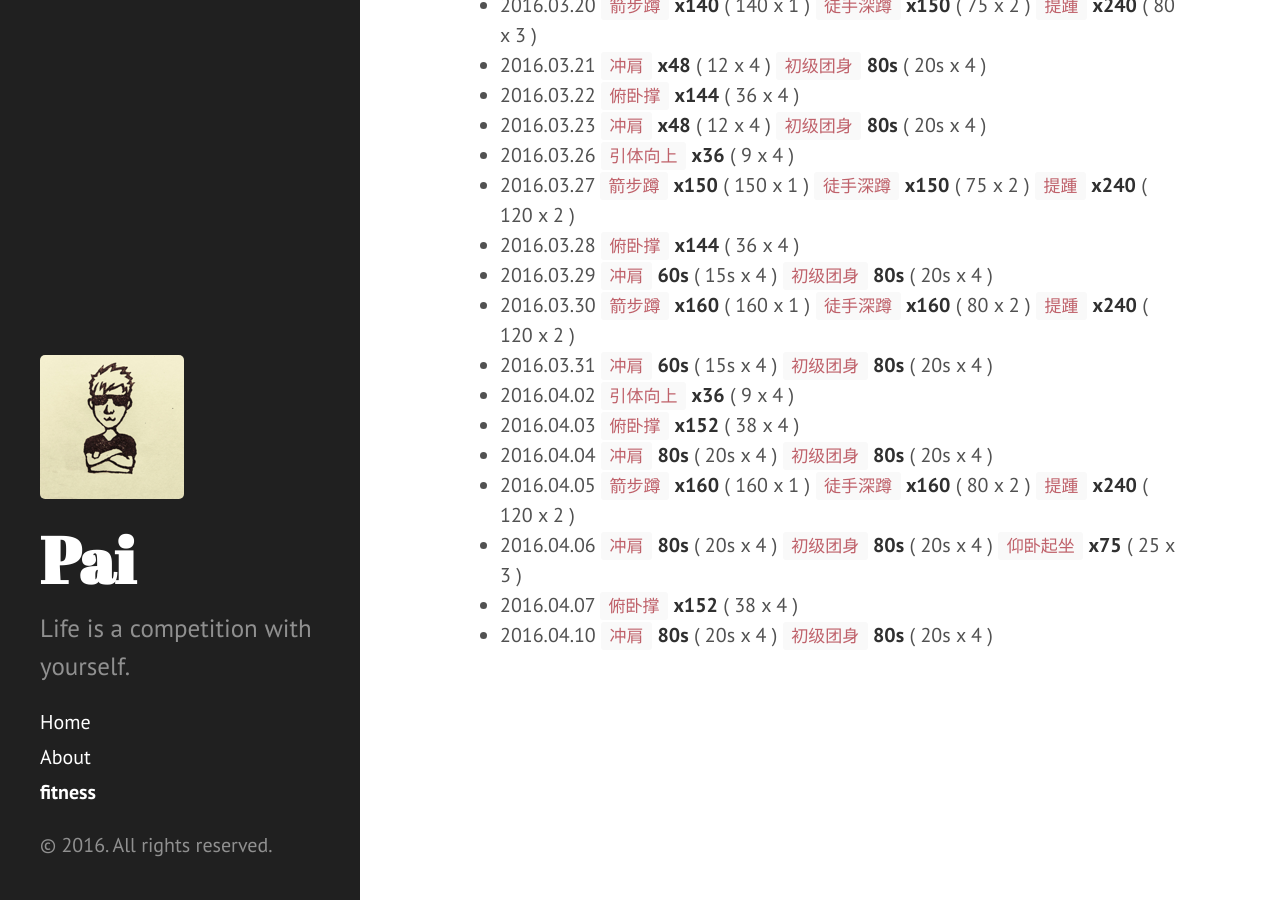
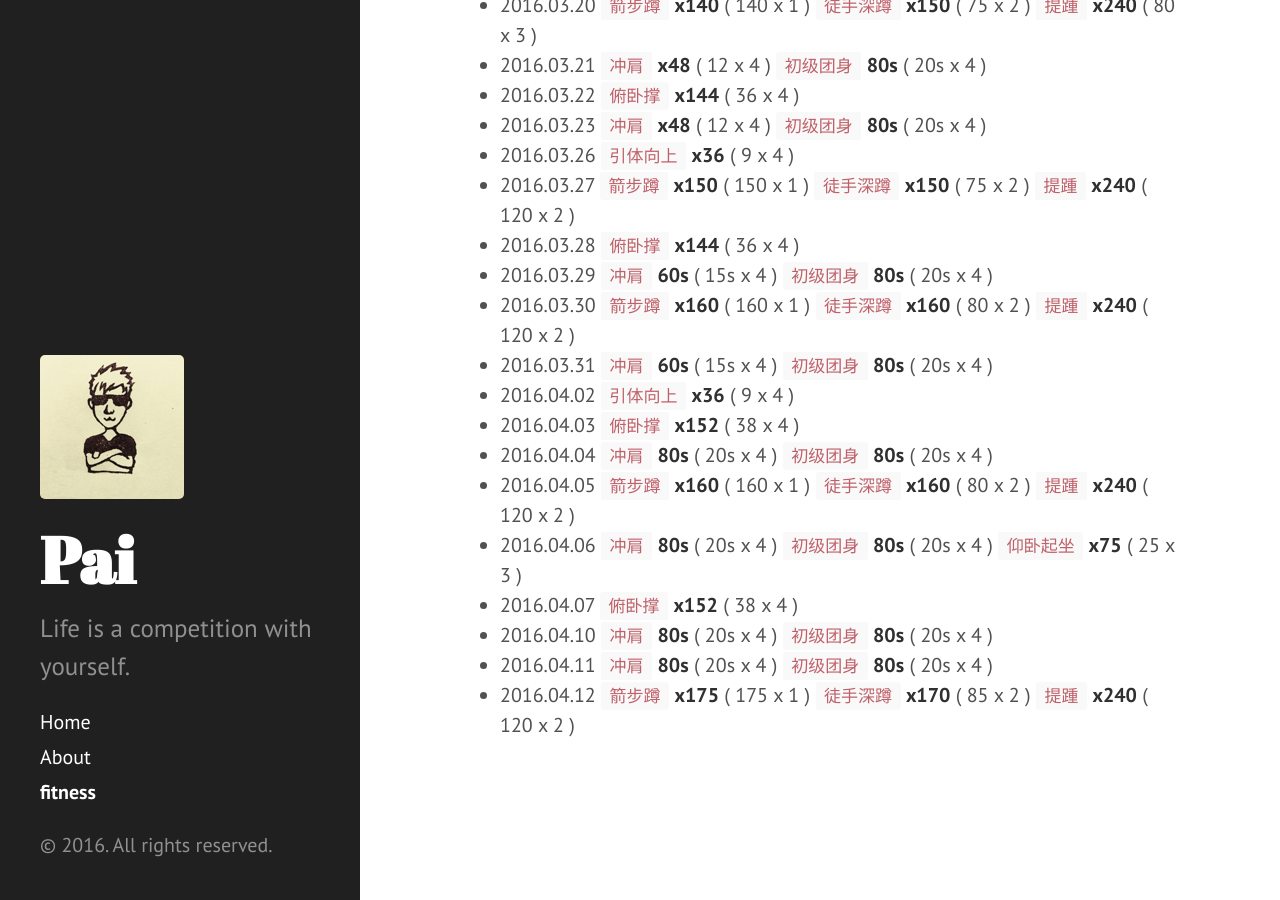
Before and after one commit to dragon8897/dragon8897.github.io, a Jekyll site: the page built from fitness.md, in a window 1280 px wide and 900 px high, scrolled down 3348 px. Built offline with Jekyll 4.4.1, drawn with Linux system fonts in a browser that asks for light colours; Markdown is read by kramdown in place of the engine named in the settings.

Commit message:
add fitness record.

```diff
--- a/fitness.md
+++ b/fitness.md
@@ -109,3 +109,5 @@ title: fitness
 - 2016.04.06 `冲肩` **80s** ( 20s x 4 ) `初级团身` **80s** ( 20s x 4 ) `仰卧起坐` **x75** ( 25 x 3 )
 - 2016.04.07 `俯卧撑` **x152** ( 38 x 4 )
 - 2016.04.10 `冲肩` **80s** ( 20s x 4 ) `初级团身` **80s** ( 20s x 4 )
+- 2016.04.11 `冲肩` **80s** ( 20s x 4 ) `初级团身` **80s** ( 20s x 4 )
+- 2016.04.12 `箭步蹲` **x175** ( 175 x 1 ) `徒手深蹲` **x170** ( 85 x 2 ) `提踵` **x240** ( 120 x 2 )
```
